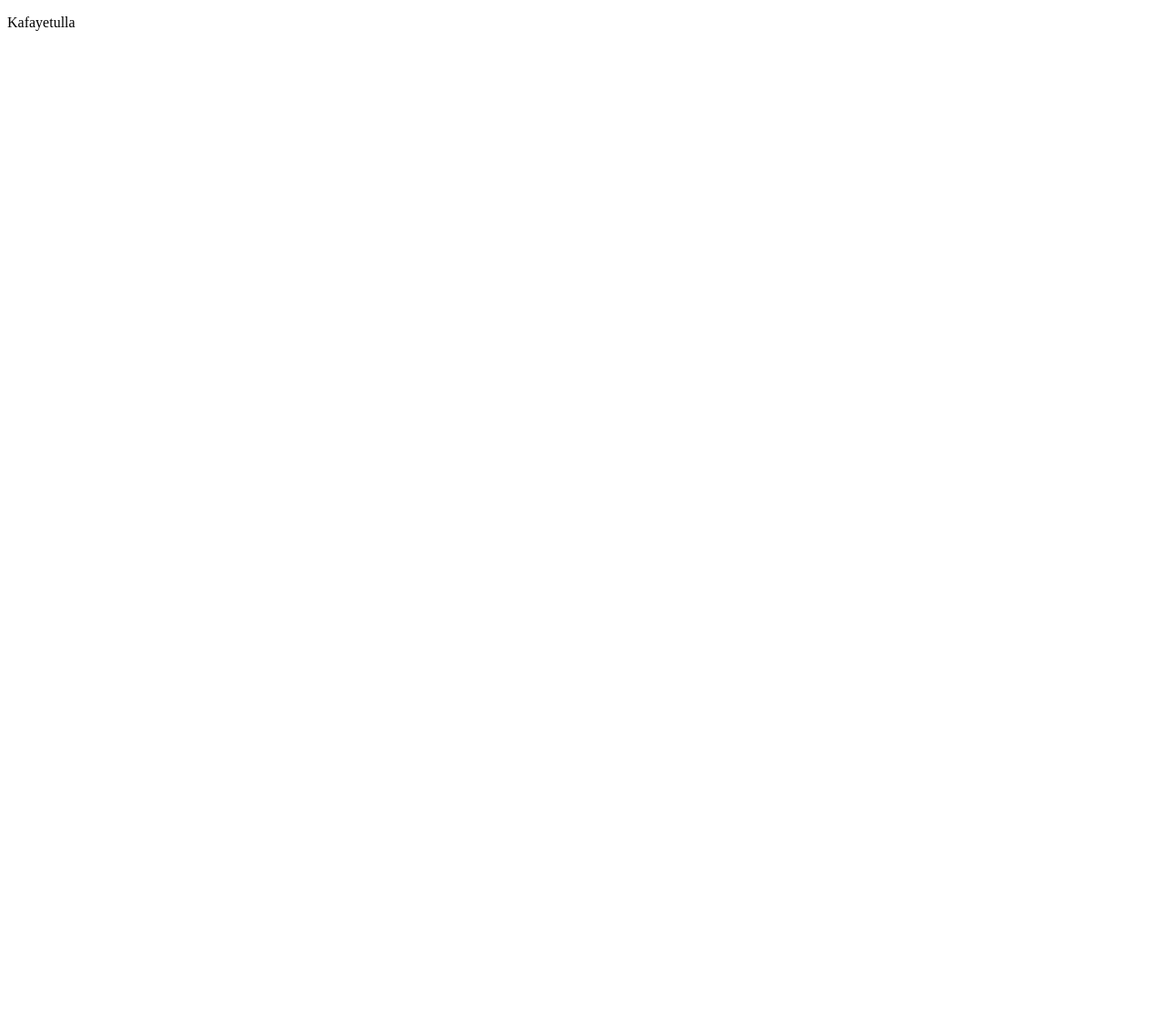
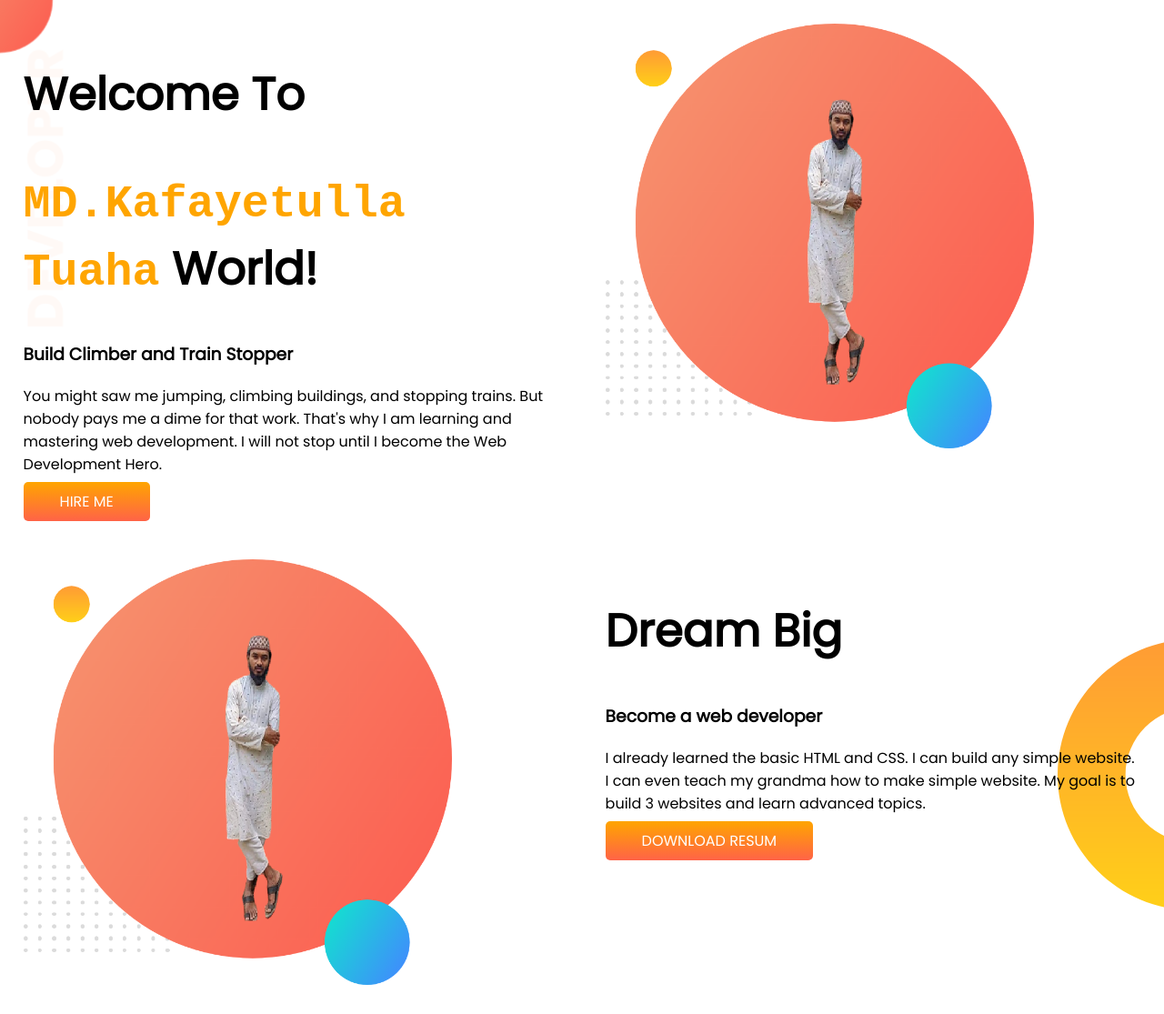
Before and after one commit to Kafayetulla/developer-portfolio, a plain HTML site: page index.html in a window 1280 px wide. Shown: the whole page at 91% size. Before the commit the page ends 800 px from the top, so only its background shows below. Drawn offline with Linux system fonts and the light colour scheme.

Commit message:
top dream

```diff
--- a/index.html
+++ b/index.html
@@ -3,10 +3,32 @@
 <head>
     <meta charset="UTF-8">
     <meta name="viewport" content="width=device-width, initial-scale=1.0">
-    <title>developer-portfolio</title>
+    <title>Kafayetulla portfolio</title>
+    <link rel="preconnect" href="https://fonts.googleapis.com">
+    <link rel="preconnect" href="https://fonts.gstatic.com" crossorigin>
+    <link href="https://fonts.googleapis.com/css2?family=Poppins&display=swap" rel="stylesheet">
     <link rel="stylesheet" href="styles.css">
 </head>
 <body>
-    <p>Kafayetulla</p>
+    <section class="top-banner">
+        <div class=half-width>
+            <h1>Welcome To</h1>
+        <h1><samp class="orande-color">MD.Kafayetulla Tuaha</samp> World!</h1>
+        <h3>Build Climber and Train Stopper</h3>
+        <p>You might saw me jumping, climbing buildings, and stopping trains. But nobody pays me a dime for that work. That's why I am learning and mastering web development. I will not stop until I become the Web Development Hero.</p>
+        <a class="Link-Button" target="_blank" href="https://www.linkedin.com/feed/">HIRE ME</a>
+        </div>
+        <div class=half-width><img src="imeges/tuaha.png" alt=""></div>
+    </section>
+
+    <section class="dream-big">
+        <div class=half-width><img src="imeges/tuaha.png" alt=""></div>
+        <div class=half-width>
+            <h1>Dream Big</h1>
+            <h3>Become a web developer</h3>
+            <p>I already learned the basic HTML and CSS. I can build any simple website. I can even teach my grandma how to make simple website. My goal is to build 3 websites and learn advanced topics.</p>
+            <a class="Link-Button" target="_blank" href="">DOWNLOAD RESUM</a>
+        </div>
+    </section>
 </body>
 </html>
--- a/styles.css
+++ b/styles.css
@@ -0,0 +1,37 @@
+body{
+    font-family: 'Poppins', sans-serif;
+    margin: 0;
+}
+h1{
+    font-size: 50px;
+}
+.orande-color{
+    color: orange;
+}
+section{
+    display:flex;
+}
+.half-width{
+    width: 50%;
+    padding: 2%;
+}
+.half-width img{
+    width: 80%;
+}
+.Link-Button{
+    text-decoration: none;
+    background-image: linear-gradient(orange,tomato);
+    color: white;
+    padding: 10px 40px;
+    font-weight: 700px;
+    border-radius: 5px;
+}
+.top-banner{
+    background-image: url(imeges/top-banner.png);
+    background-repeat:no-repeat;
+}
+.dream-big{
+    background-image: url(imeges/dream-bg.png);
+    background-repeat: no-repeat;
+    background-position: right;
+}
```
Also changed, not shown: exp-bg.png (added), imeges/dream-bg.png (added), imeges/top-banner.png (added), imeges/tuaha.png (added).
